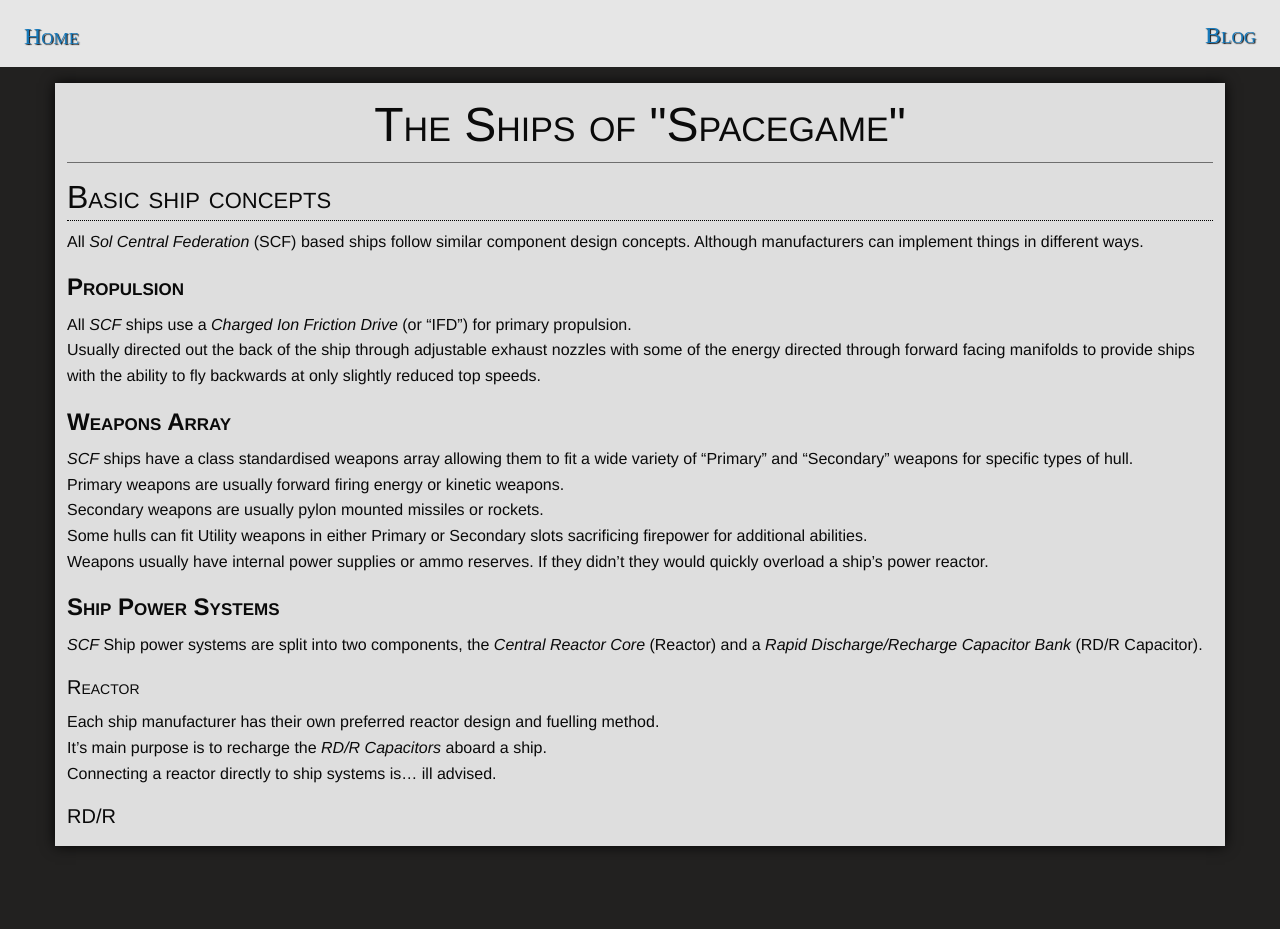
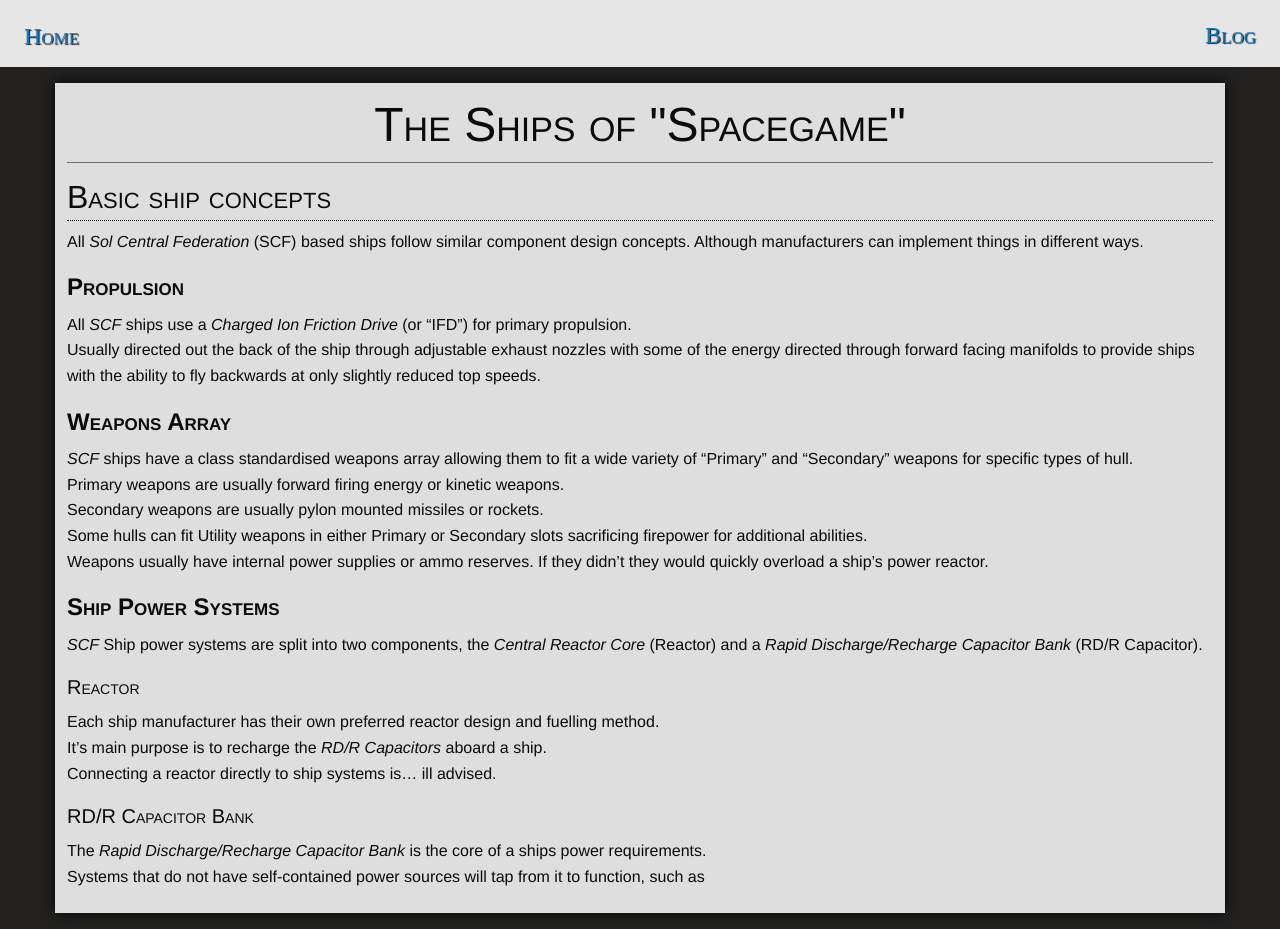
Before and after one commit to ori-sky/polar-space, a Jekyll site: the page built from designs/ships.md, in a window 1280 px wide. Built offline with Jekyll 4.4.1, drawn with Linux system fonts in a browser that asks for light colours; nearby versions of some CDN libraries; some web fonts are replaced; our own code applies the rules of GitHub Pages for plain Markdown files; library files that are not in the unit come from our copies; before the commit the page ends 900 px from its top, so only the background shows below that.

Commit message:
designs/ships.md updated from https://stackedit.io/

```diff
--- a/designs/ships.md
+++ b/designs/ships.md
@@ -21,9 +21,11 @@ Weapons usually have internal power supplies or ammo reserves. If they didn't th
 Each ship manufacturer has their own preferred reactor design and fuelling method.
 It's main purpose is to recharge the *RD/R Capacitors* aboard a ship.
 Connecting a reactor directly to ship systems is... ill advised.
-### RD/R
+### RD/R Capacitor Bank
+The *Rapid Discharge/Recharge Capacitor Bank* is the core of a ships power requirements.
+Systems that do not have self-contained power sources will tap from it to function, such as
 <!--stackedit_data:
 eyJwcm9wZXJ0aWVzIjoiZXh0ZW5zaW9uczpcbiAgcHJlc2V0Oi
-BnZm1cbiIsImhpc3RvcnkiOlsxODgyMzY3NTEsLTEwMzQwMjU5
-MTddfQ==
+BnZm1cbiIsImhpc3RvcnkiOlsxMjU1NTc0MzQ4LC0xMDM0MDI1
+OTE3XX0=
 -->
```
